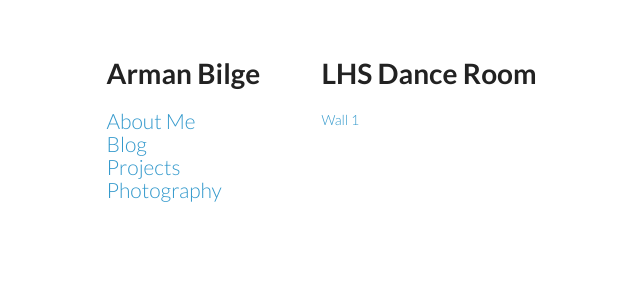
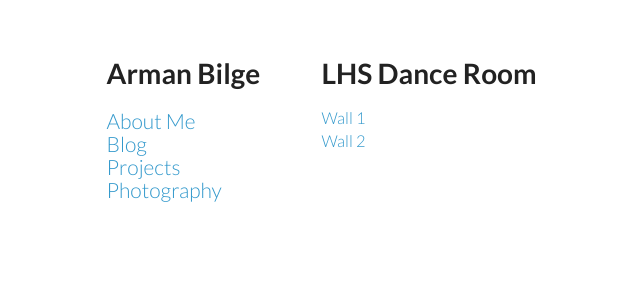
Before and after one commit to armanbilge/armanbilge.github.io, a Jekyll site: the page built from projects/danceroom/index.md, in a window 1280 px wide. Shown: the top 302 px of the page, without its empty margins (176-816 px from the left). Built offline with Jekyll 4.4.1, drawn with Linux system fonts in a browser that asks for light colours.

Commit message:
Update index.md

```diff
--- a/projects/danceroom/index.md
+++ b/projects/danceroom/index.md
@@ -1,8 +1,10 @@
 ---
 title: LHS Dance Room
 layout: default
+
 ---
 
 # LHS Dance Room
 
-[Wall 1](wall1/)
+### [Wall 1](wall1/)
+### [Wall 2](wall2/)
```
